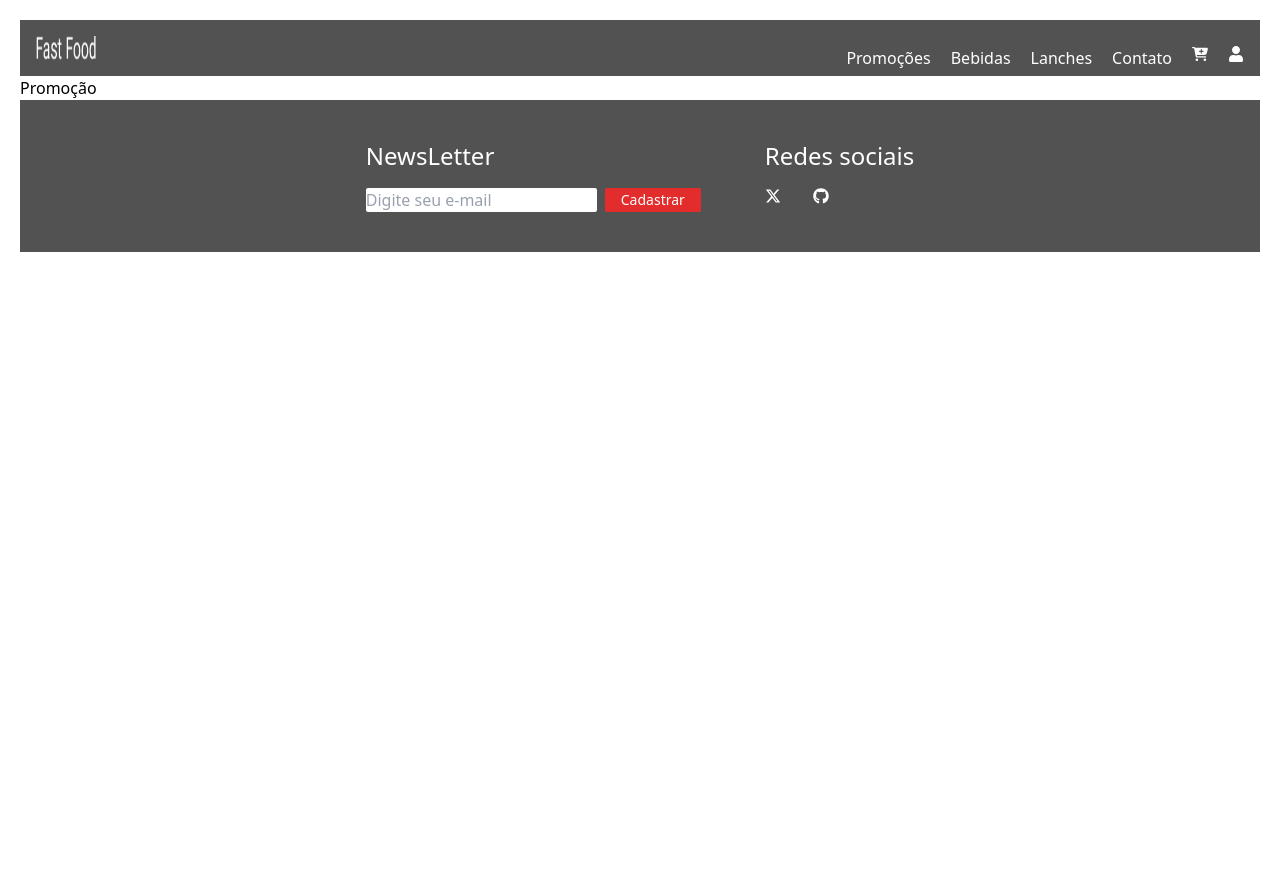
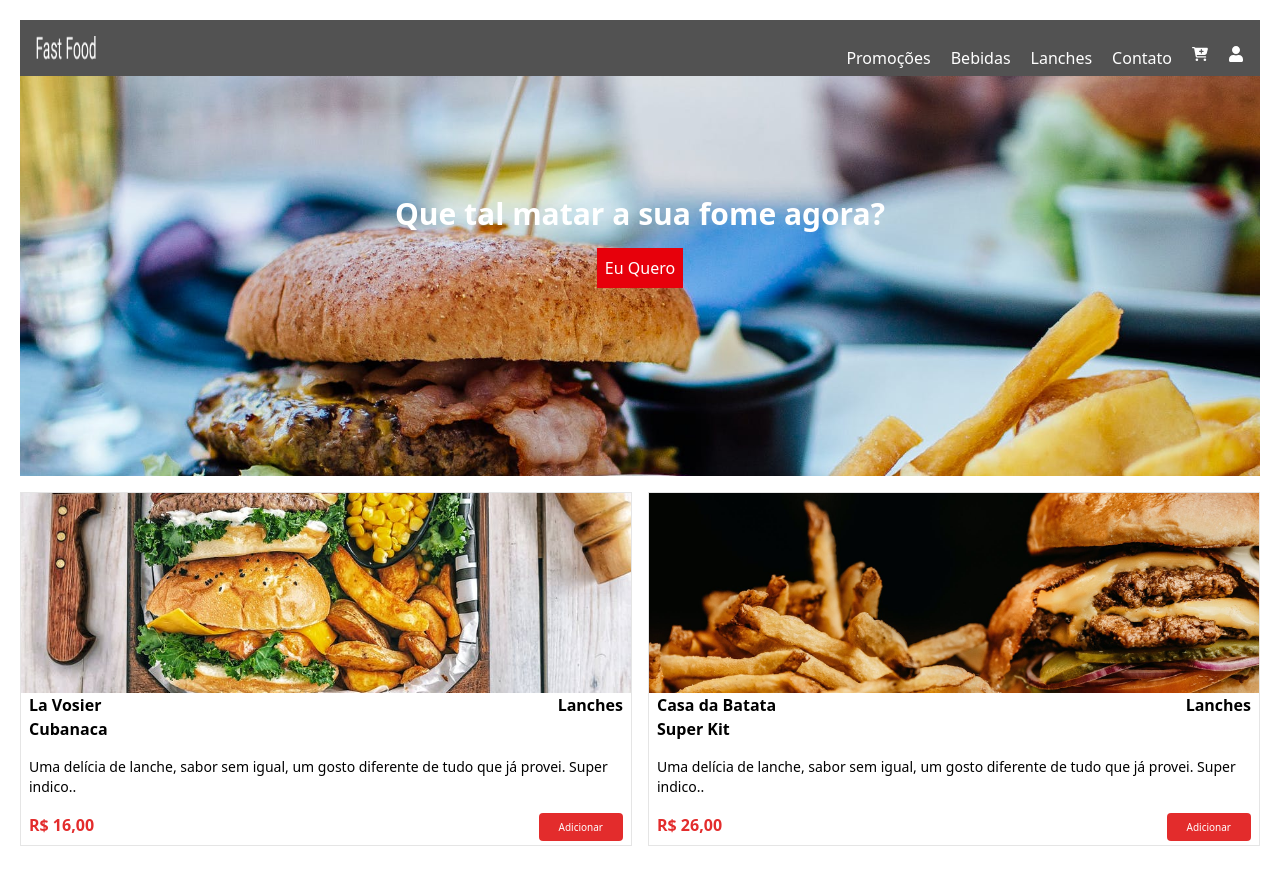
Before and after one commit to Paulo-Borges/devBurger, a React (Vite) app: page /promocao in a window 1280 px wide. Shown: the top 893 px of the page. Before the commit the page ends 800 px from the top, so only its background shows below. Built offline with nearby package versions, Linux system fonts and the light colour scheme.

Commit message:
adicionado route Promocao

```diff
--- a/src/components/Navbar.tsx
+++ b/src/components/Navbar.tsx
@@ -6,7 +6,12 @@ import { FaCartPlus } from "react-icons/fa6";
 import { RxHamburgerMenu } from "react-icons/rx";
 
 const Navbar = () => {
+  const [isnavbarOpen, setIsNavbarOpen] = useState(true);
   const [isMenuOpen, setIsMenuOpen] = useState(false);
+
+  const toggleNavbar = () => {
+    setIsNavbarOpen(!isnavbarOpen);
+  };
 
   const toggleMenu = () => {
     setIsMenuOpen(!isMenuOpen);
@@ -25,7 +30,11 @@ const Navbar = () => {
   // };
 
   return (
-    <nav className="flex bg-bg  w-full justify-between items-center px-4 relative ">
+    <nav
+      className={`flex bg-bg  w-full justify-between items-center px-4 relative  ${
+        isnavbarOpen ? "flex " : "hidden"
+      }`}
+    >
       <div>
         <img
           src={Logo}
@@ -59,7 +68,7 @@ const Navbar = () => {
         `}
       >
         <li>
-          <NavLink to="/promocao" className="text-white">
+          <NavLink to="/promocao" className="text-white" onClick={toggleMenu}>
             Promoções
           </NavLink>
         </li>
--- a/src/routes/Promocao.tsx
+++ b/src/routes/Promocao.tsx
@@ -1,5 +1,160 @@
 const Promocao = () => {
-  return <div>Promoção</div>;
+  type promocoesProps = {
+    id: number;
+    imagem: string;
+    marca: string;
+    classe: string;
+    tipo: string;
+    argumento: string;
+    preco: string;
+  };
+
+  const promocoes: promocoesProps[] = [
+    {
+      id: 1,
+      imagem: "/hamb6.jpeg",
+      marca: "La Vosier",
+      classe: "Lanches",
+      tipo: "Cubanaca",
+      argumento:
+        "Uma delícia de lanche, sabor sem igual, um gosto diferente de tudo que já provei. Super indico..",
+      preco: "R$ 16,00",
+    },
+    {
+      id: 2,
+      imagem: "/hamb8.jpeg",
+      marca: "Casa da Batata",
+      classe: "Lanches",
+      tipo: "Super Kit",
+      argumento:
+        "Uma delícia de lanche, sabor sem igual, um gosto diferente de tudo que já provei. Super indico..",
+      preco: "R$ 26,00",
+    },
+    {
+      id: 3,
+      imagem: "/hamb3.jpeg",
+      marca: "Via expresso",
+      classe: "Lanches",
+      tipo: "Millenium",
+      argumento:
+        "Uma delícia de lanche, sabor sem igual, um gosto diferente de tudo que já provei. Super indico.",
+      preco: "R$ 46,00",
+    },
+    {
+      id: 4,
+      imagem: "/cubanacan.jpeg",
+      marca: "La Vosier",
+      classe: "Bebidas",
+      tipo: "Cubanaca",
+      argumento:
+        "Uma delícia de bebida, sabor sem igual um gosto diferente de tudo que já provei. Super recomendo.",
+      preco: "R$ 20,00",
+    },
+    {
+      id: 5,
+      imagem: "/carolina herrera.jpeg",
+      marca: "Carolina Herrera",
+      classe: "Bebidas",
+      tipo: "Amanhecer",
+      argumento:
+        "Uma delícia de bebida, sabor sem igual um gosto diferente de tudo que já provei. Super recomendo.",
+      preco: "R$ 25,00",
+    },
+    {
+      id: 6,
+      imagem: "/casa do café.jpeg",
+      marca: "Casa do café",
+      classe: "Bebidas",
+      tipo: "Café com amor",
+      argumento:
+        "Uma delícia de bebida, sabor sem igual um gosto diferente de tudo que já provei. Super recomendo.",
+      preco: "R$ 18,00",
+    },
+    {
+      id: 7,
+      imagem: "/imagens.jpeg",
+      marca: "la Voiser",
+      classe: "Super Hamburger",
+      tipo: "Lanche",
+      argumento:
+        "Uma delícia de lanche, sabor sem igual um gosto diferente de tudo que já provei. Super recomendo.",
+      preco: "R$ 20,00",
+    },
+    {
+      id: 8,
+      imagem: "/carolina herrera.jpeg",
+      marca: "Carolina Herrera",
+      classe: "Bebidas",
+      tipo: "Amanhecer",
+      argumento:
+        "Uma delícia de bebida, sabor sem igual um gosto diferente de tudo que já provei. Super recomendo.",
+      preco: "R$ 25,00",
+    },
+    {
+      id: 9,
+      imagem: "/hamb8.jpeg",
+      marca: "Casa da Batata",
+      classe: "Lanches",
+      tipo: "Super Kit",
+      argumento:
+        "Uma delícia de lanche, sabor sem igual um gosto diferente de tudo que já provei. Super recomendo.",
+      preco: "R$ 26,00",
+    },
+  ];
+  return (
+    <main>
+      <div className="flex bg-[url(/grande1.jpeg)] bg-no-repeat bg-cover mb-4  w-full h-full md:h-[400px] 2xl:h-[700px] 3xl:h-[900px]">
+        <div className="block text-center m-auto my-20 md:my-30 2xl:my-70 font-bold">
+          <h1 className="text-white md:text-3xl 2xl:text-5xl">
+            Que tal matar a sua fome agora?
+          </h1>
+          <button className="bg-red-600 p-2 2xl:px-8 text-white font-light mt-4 2xl:mt-8 cursor-pointer">
+            Eu Quero
+          </button>
+        </div>
+      </div>
+      <div className="md:grid md:grid-cols-2 2xl:grid-cols-3 gap-4">
+        {promocoes.map((promocao) => {
+          return (
+            <div
+              className=" flex flex-col border border-bebidas mb-8"
+              key={promocao.id}
+            >
+              <div>
+                <img
+                  src={promocao.imagem}
+                  alt="promocao"
+                  className="block w-full  h-[200px] 2xl:h-[400px] object-cover"
+                />
+              </div>
+              <div className="">
+                <div className="">
+                  <div className="flex justify-between px-2 font-semibold">
+                    <p className="">{promocao.marca}</p>
+                    <p className="">{promocao.classe}</p>
+                  </div>
+                  <p className="px-2 font-semibold">{promocao.tipo}</p>
+                  <p className="px-2 text-sm mt-4">{promocao.argumento}</p>
+                  <ul className="flex justify-between px-2 pt-4 mb-1">
+                    <li>
+                      <p className="font-semibold text-base">
+                        {promocao.preco}
+                      </p>
+                    </li>
+                    <li className="bg-base px-5 pb-1 rounded text-white">
+                      <a className="text-[10px]" href="./sacola.html">
+                        Adicionar
+                      </a>
+                    </li>
+                  </ul>
+                </div>
+              </div>
+            </div>
+          );
+        })}
+      </div>
+    </main>
+  );
 };
 
 export default Promocao;
```
